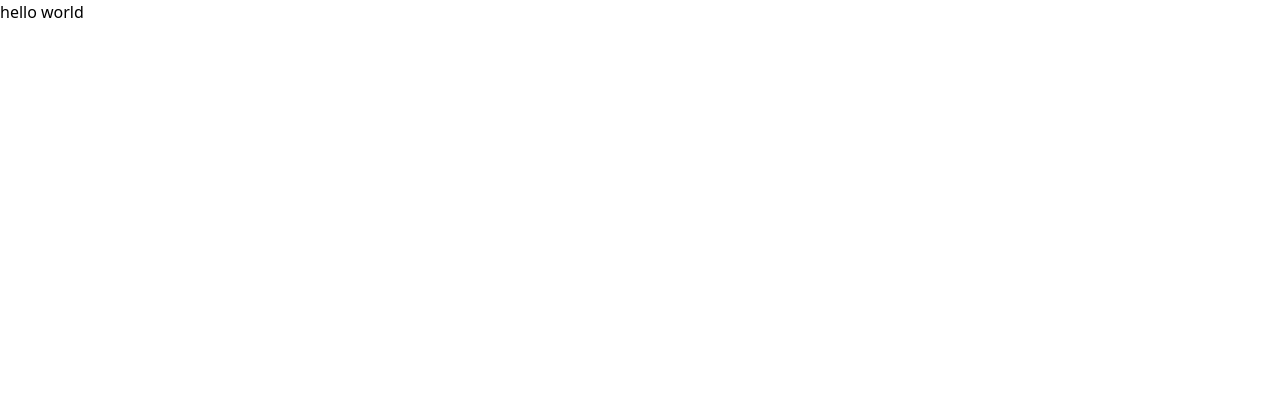
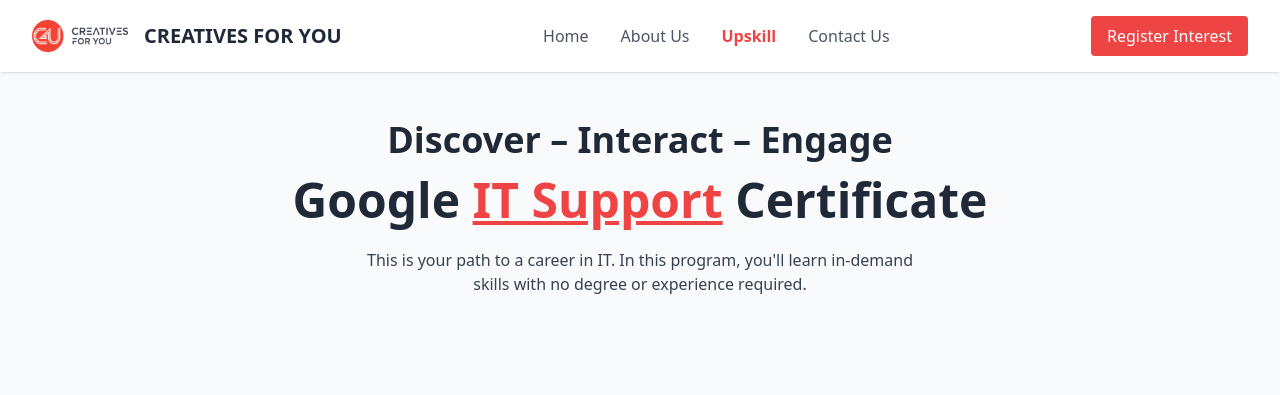
Before and after one commit to afsara-jahen/project-3, a website built with Vite: page index.html in a window 1280 px wide. Built offline with nearby package versions, Linux system fonts and the light colour scheme.

Commit message:
new feature

```diff
--- a/index.html
+++ b/index.html
@@ -7,7 +7,36 @@
     <link rel="stylesheet" href="main.css">
 </head>
 <body>
-    <h1>hello world</h1>
+    <body class="bg-gray-50 text-gray-800">
+
+        <!-- Navbar -->
+        <nav class="flex items-center justify-between py-4 px-8 bg-white shadow">
+          <div class="flex items-center">
+            <img src="c4u full logo_2022 1.png" alt="Logo" class="h-8 mr-4">
+            <span class="text-xl font-semibold text-gray-800">CREATIVES FOR YOU</span>
+          </div>
+          <div class="hidden md:flex space-x-8 text-gray-600">
+            <a href="#" class="hover:text-gray-800">Home</a>
+            <a href="#" class="hover:text-gray-800">About Us</a>
+            <a href="#" class="text-red-500 font-semibold">Upskill</a>
+            <a href="#" class="hover:text-gray-800">Contact Us</a>
+          </div>
+          <button class="bg-red-500 text-white py-2 px-4 rounded hover:bg-red-600">
+            Register Interest
+          </button>
+        </nav>
+         <!-- Main Section -->
+  <main class="max-w-7xl mx-auto py-12 px-8 text-center">
+    <h1 class="text-4xl font-bold mb-4">Discover – Interact – Engage</h1>
+    <h2 class="text-5xl font-bold mb-6">
+      Google <span class="text-red-500 underline">IT Support</span> Certificate
+    </h2>
+    <p class="text-gray-700 mb-12 max-w-xl mx-auto">
+      This is your path to a career in IT. In this program, you'll learn in-demand skills with no degree or experience required.
+    </p>
+
+
+
 
 </body>
 </html>
```
